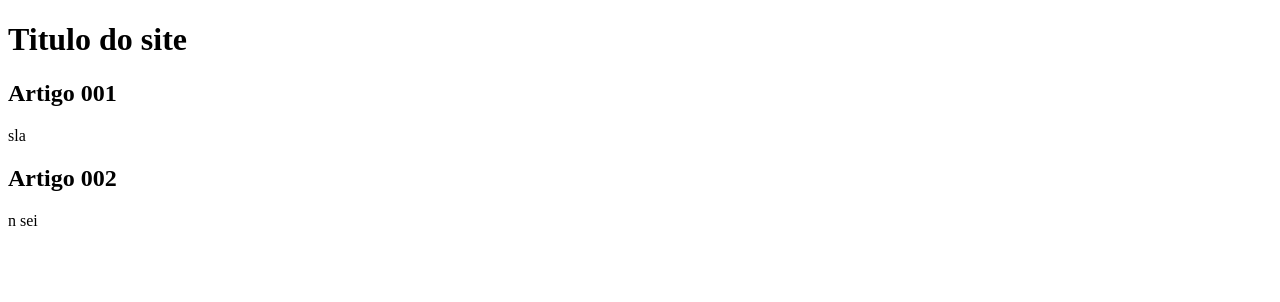
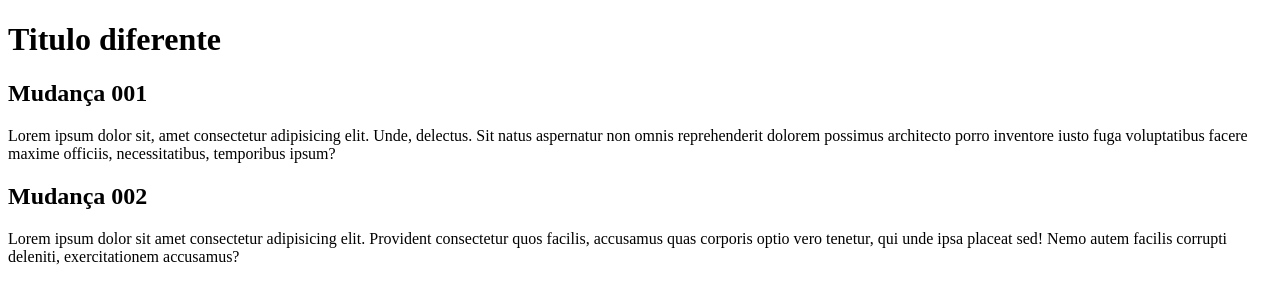
Before and after one commit to BBennemann/projeto-site, a plain HTML site: page index.html in a window 1280 px wide. Drawn offline with Linux system fonts and the light colour scheme.

Commit message:
comecei o conteudo

```diff
--- a/index.html
+++ b/index.html
@@ -3,20 +3,20 @@
 <head>
     <meta charset="UTF-8">
     <meta name="viewport" content="width=device-width, initial-scale=1.0">
-    <title>Site exemplo</title>
+    <title>errado</title>
 </head>
 <body>
     <main>
         <header>
-            <h1>Titulo do site</h1>
+            <h1>Titulo diferente</h1>
         </header>
         <article>
-            <h2>Artigo 001</h2>
-            <p>sla</p>
+            <h2>Mudança 001</h2>
+            <p>Lorem ipsum dolor sit, amet consectetur adipisicing elit. Unde, delectus. Sit natus aspernatur non omnis reprehenderit dolorem possimus architecto porro inventore iusto fuga voluptatibus facere maxime officiis, necessitatibus, temporibus ipsum?</p>
         </article>
         <article>
-            <h2>Artigo 002</h2>
-            <p>n sei</p>
+            <h2>Mudança 002</h2>
+            <p>Lorem ipsum dolor sit amet consectetur adipisicing elit. Provident consectetur quos facilis, accusamus quas corporis optio vero tenetur, qui unde ipsa placeat sed! Nemo autem facilis corrupti deleniti, exercitationem accusamus?</p>
         </article>
     </main>
 </body>
```
